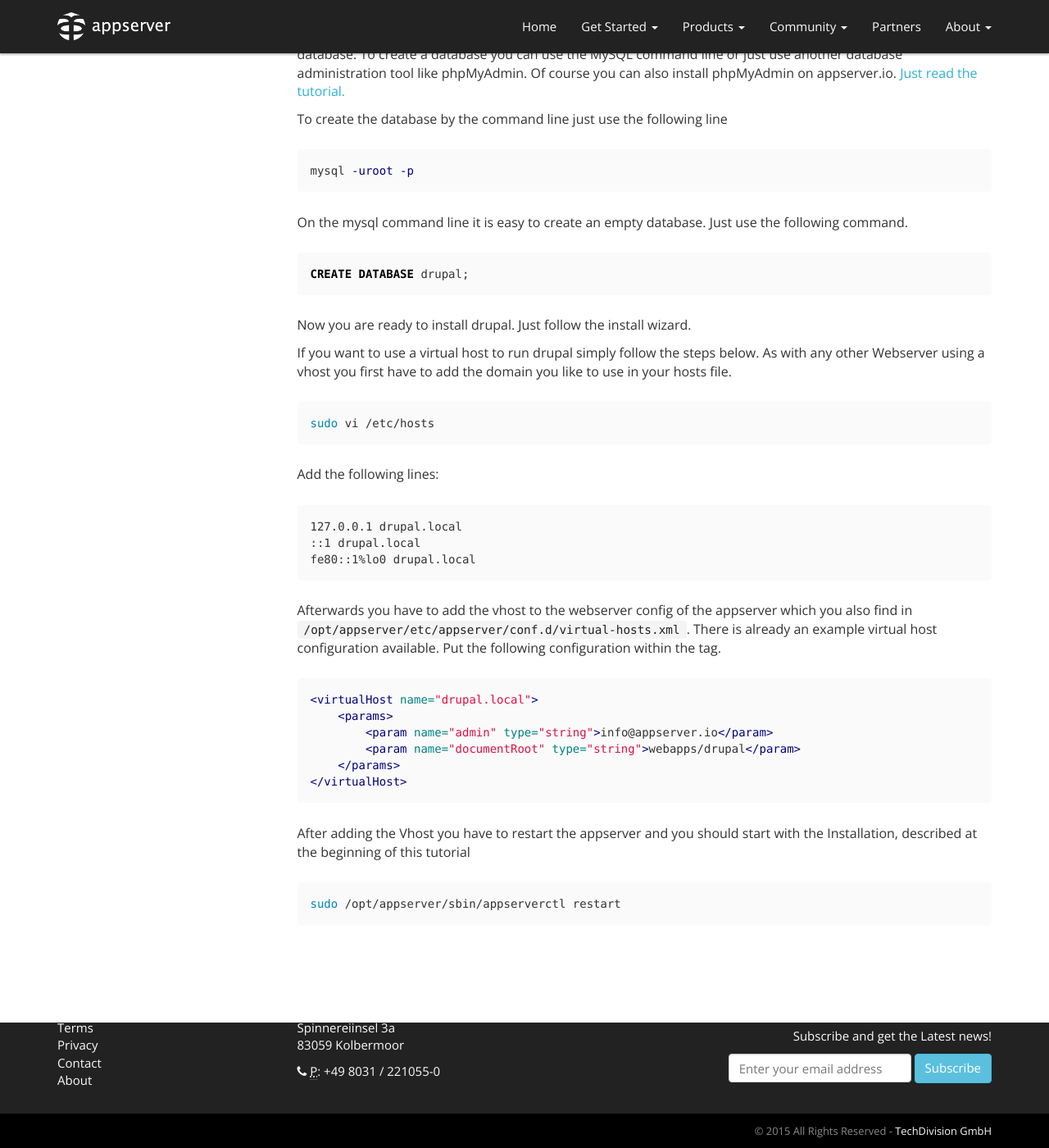
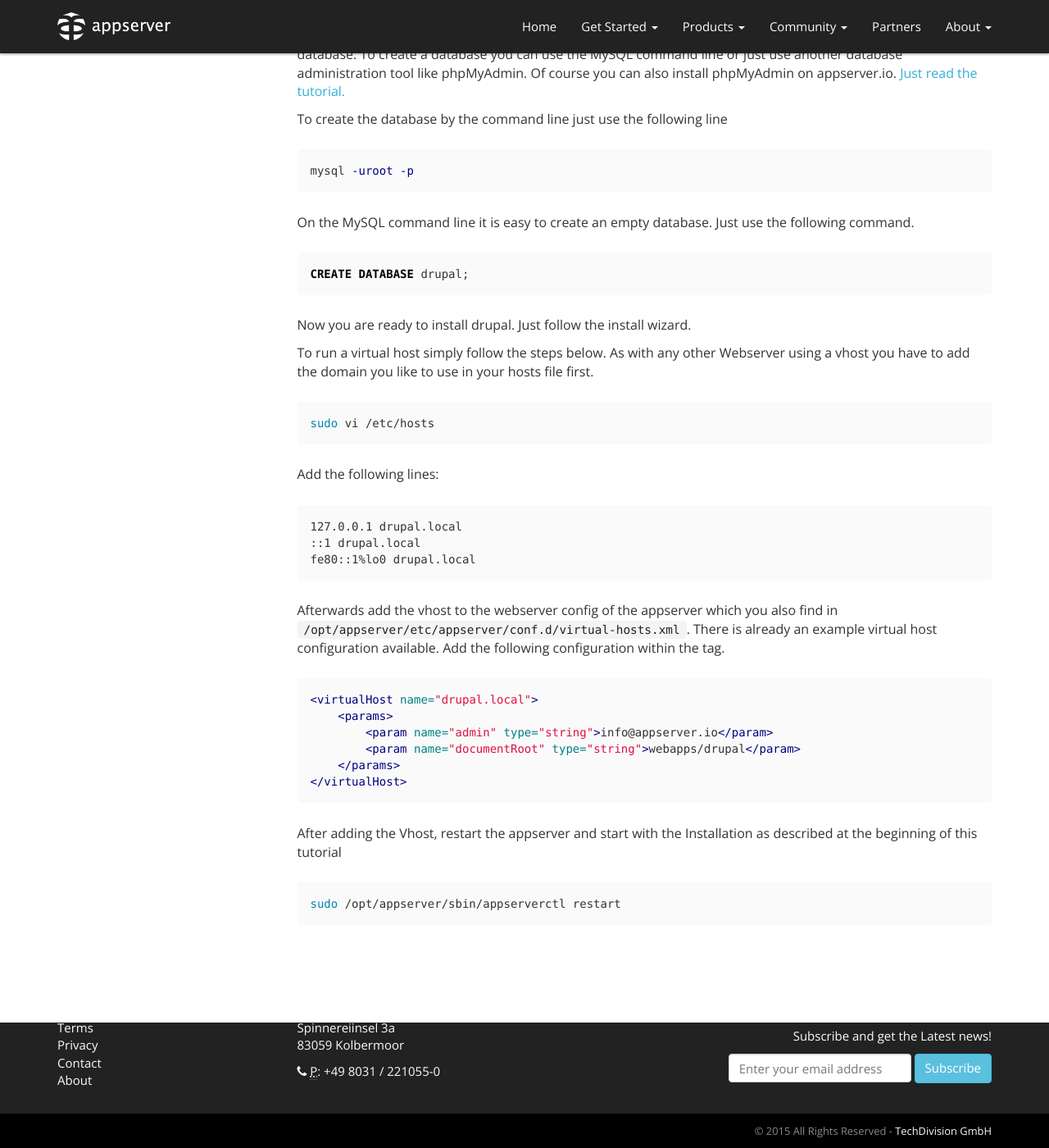
Before and after one commit to appserver-io/appserver, a Jekyll site: the page built from _tuts/running-drupal-on-appserver-io.md, in a window 1280 px wide and 1400 px high, scrolled down 1326 px. Shown: the whole window at 82% size. Built offline with Jekyll 4.4.1, drawn with Linux system fonts in a browser that asks for light colours; nearby versions of some CDN libraries; library files that are not in the unit come from our copies; Markdown is read by kramdown in place of the engine named in the settings; comment, search, counter and statistics services are not loaded.

Commit message:
proof reading running drupal on appserver

````diff
--- a/_tuts/running-drupal-on-appserver-io.md
+++ b/_tuts/running-drupal-on-appserver-io.md
@@ -79,7 +79,7 @@
 mysql -uroot -p
 ```
 
-On the mysql command line it is easy to create an empty database. Just use the following command.
+On the MySQL command line it is easy to create an empty database. Just use the following command.
 
 ```sql
 CREATE DATABASE drupal;
@@ -89,8 +89,8 @@
 
 
 
-If you want to use a virtual host to run drupal simply follow the steps below. As with any other Webserver using a
-vhost you first have to add the domain you like to use in your hosts file.
+To run a virtual host simply follow the steps below. As with any other Webserver using a
+vhost you have to add the domain you like to use in your hosts file first.
 
 ```bash
 sudo vi /etc/hosts
@@ -104,9 +104,9 @@
 fe80::1%lo0 drupal.local
 ```
 
-Afterwards you have to add the vhost to the webserver config of the appserver which you also find in
+Afterwards add the vhost to the webserver config of the appserver which you also find in
 `/opt/appserver/etc/appserver/conf.d/virtual-hosts.xml`. There is already an example virtual host configuration
-available. Put the following configuration within the <virtualHosts> tag.
+available. Add the following configuration within the <virtualHosts> tag.
 
 ```xml
 <virtualHost name="drupal.local">
@@ -117,7 +117,7 @@
 </virtualHost>
 ```
 
-After adding the Vhost you have to restart the appserver and you should start with the Installation, described at
+After adding the Vhost, restart the appserver and start with the Installation as described at
 the beginning of this tutorial
 
 ```bash
````
